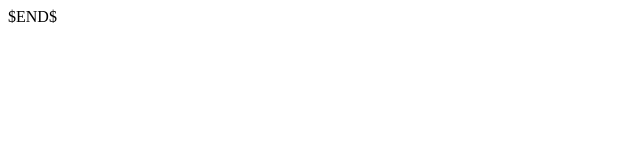
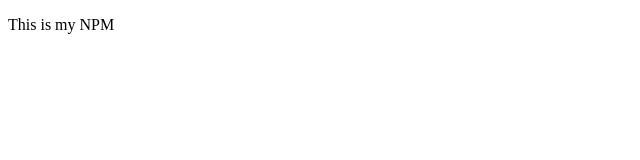
Before and after one commit to sidrockzz/bootstrap-4.0, a website: page index.html in a window 1280 px wide. Shown: the whole page, without its empty margins (0-640 px from the left). Drawn offline with Linux system fonts and the light colour scheme.

Commit message:
Added package-lock.json modified

```diff
--- a/index.html
+++ b/index.html
@@ -2,9 +2,9 @@
 <html lang="en">
 <head>
     <meta charset="UTF-8">
-    <title>$Title$</title>
+    <title>This is my NPM</title>
 </head>
 <body>
-$END$
+<p> This is my NPM</p>
 </body>
 </html>
```
Also changed, not shown: 1 other file.
